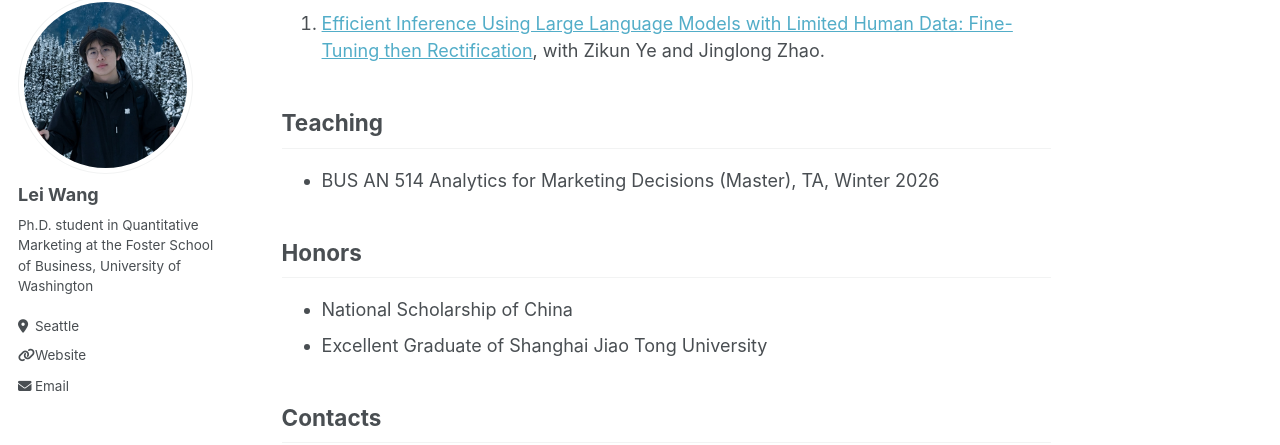
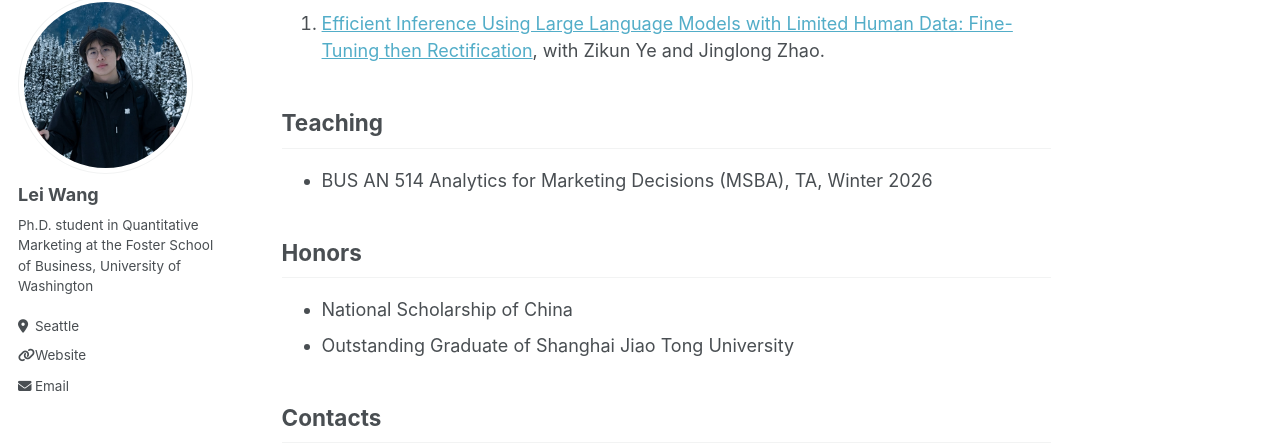
Before and after one commit to Wanglei123SJTU/Wanglei123SJTU.github.io, a Jekyll site: the page built from _pages/about.md, in a window 1280 px wide and 900 px high, scrolled down 549 px. Shown: the part 90-535 px from the top of the window. Built offline with Jekyll 4.4.1, drawn with Linux system fonts in a browser that asks for light colours.

Commit message:
Update course and honors descriptions in about.md

```diff
--- a/_pages/about.md
+++ b/_pages/about.md
@@ -25,12 +25,12 @@ My research explores how large language models and machine learning can advance
 1. [Efficient Inference Using Large Language Models with Limited Human Data: Fine-Tuning then Rectification](https://papers.ssrn.com/sol3/papers.cfm?abstract_id=5763184), with Zikun Ye and Jinglong Zhao.
 
 ## Teaching
-- BUS AN 514 Analytics for Marketing Decisions (Master), TA, Winter 2026
+- BUS AN 514 Analytics for Marketing Decisions (MSBA), TA, Winter 2026
 
 ## Honors
 
 - National Scholarship of China
-- Excellent Graduate of Shanghai Jiao Tong University
+- Outstanding Graduate of Shanghai Jiao Tong University
 
 
 ## Contacts
```
